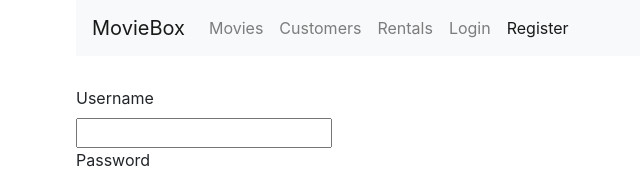
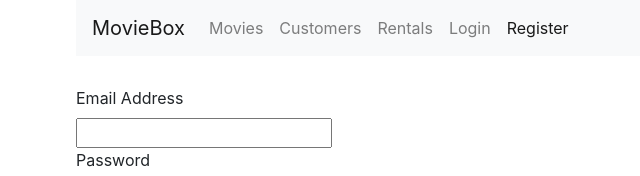
Before and after one commit to hakan-erdem-temiz/ReactJS-MovieBox, a React (Create React App) app: page /register in a window 1280 px wide. Shown: the top 176 px of the page, without its empty margins (9-649 px from the left). Built offline with nearby package versions, Linux system fonts and the light colour scheme; no server answers.

Commit message:
fix notFound file

```diff
--- a/src/components/registerForm.jsx
+++ b/src/components/registerForm.jsx
@@ -50,7 +50,7 @@ class RegisterForm extends Form {
     return (
       <div>
         <form onSubmit={this.handleSubmit}>
-          {this.renderInput("username", "Username")}
+          {this.renderInput("username", "Email Address")}
           {this.renderInput("password", "Password", "password")}
           {this.renderInput("name", "Name")}
           {this.renderButton("Register")}
```
